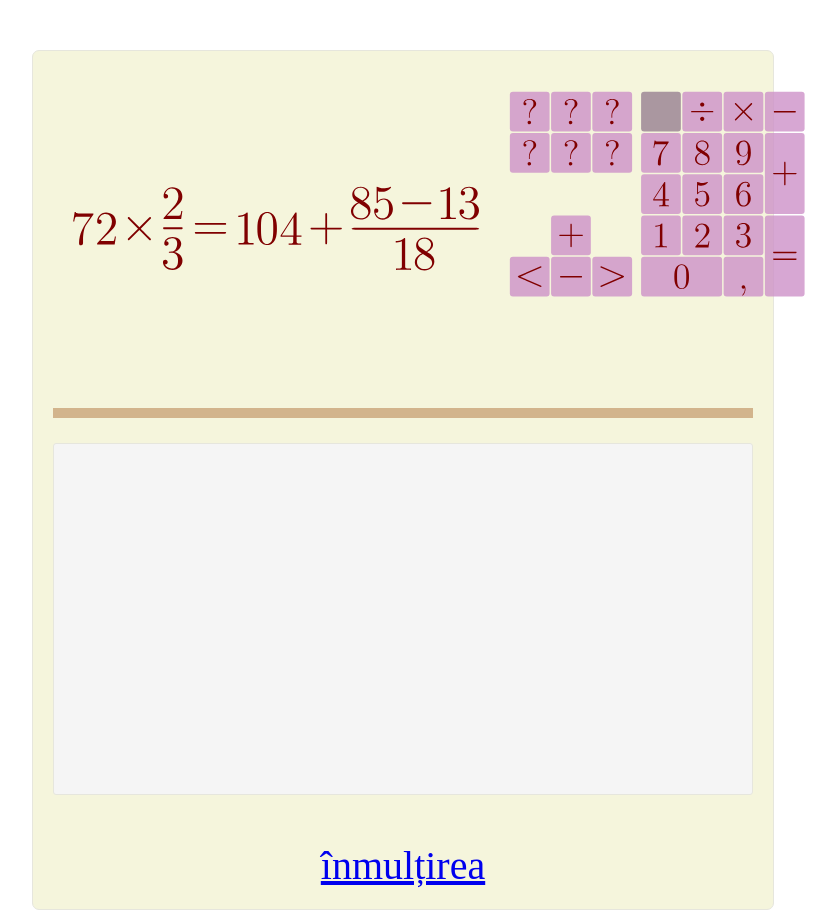
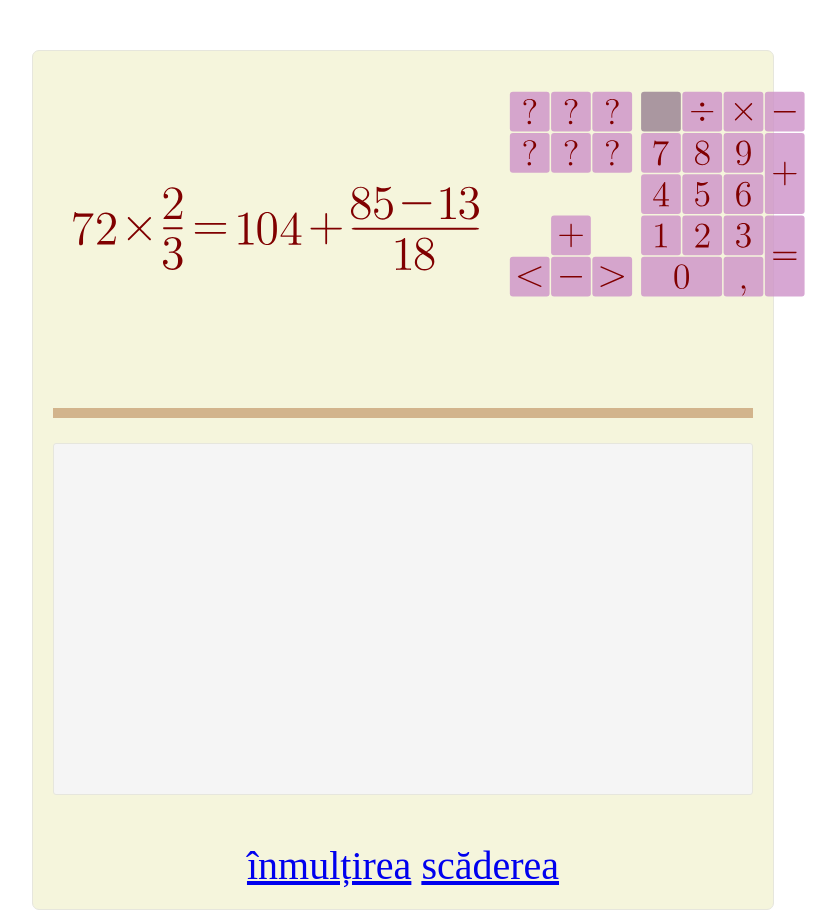
Before and after one commit to RIPcraft/Exercitii, a plain HTML site: page index.html in a window 1280 px wide. Shown: the whole page, without its empty margins (237-1073 px from the left). Drawn offline with Linux system fonts and the light colour scheme.

Commit message:
Update index.html

```diff
--- a/index.html
+++ b/index.html
@@ -35,6 +35,7 @@
         </div><br />
         <div id="imagineExercițiu">imagine</div><br />
         <a href='Tabla-inmultirii/inmultirea.html'>înmulțirea</a>
+        <a href='Scaderea/scaderea.html'>scăderea</a>
     </div>
     <script type="text/javascript">
         var Renderer2 = new SVGRenderer('imagineExercițiu');
```
